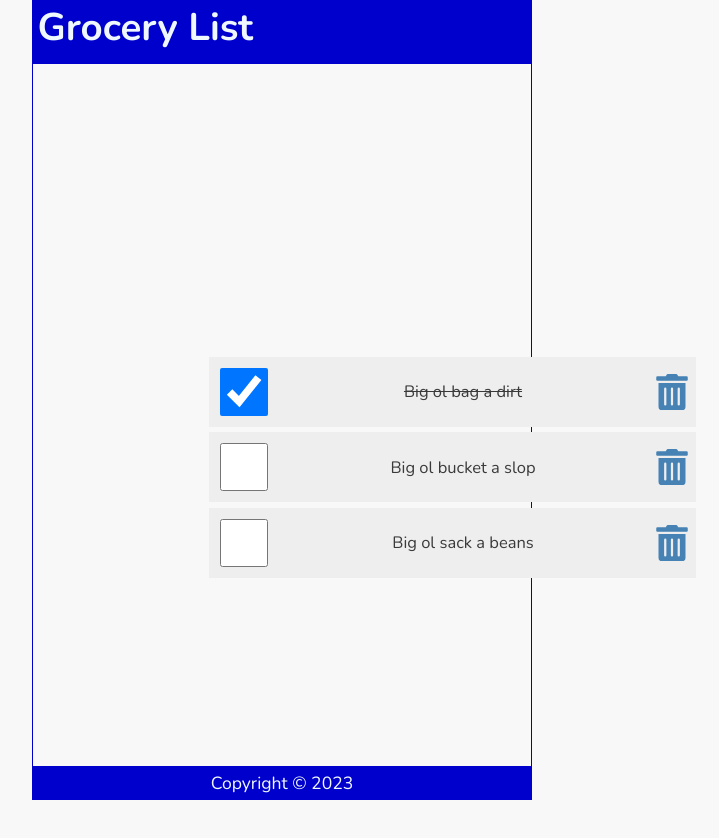
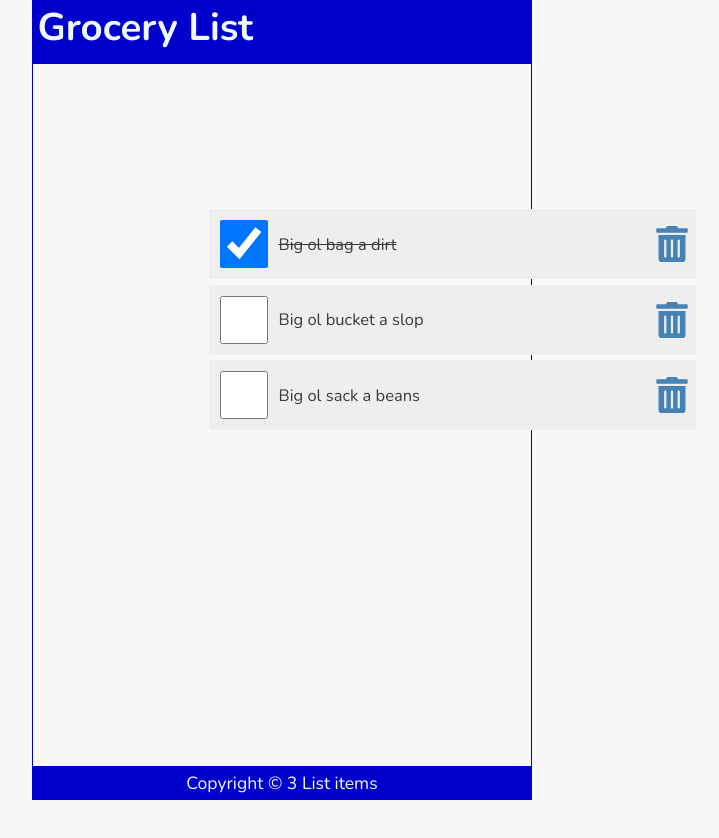
Before and after one commit to domjag/myapp01, a React (Create React App) app: page / in a window 1280 px wide. Shown: the top 838 px of the page, without its empty margins (358-1077 px from the left). Built offline with nearby package versions, Linux system fonts and the light colour scheme.

Commit message:
lesson 8

```diff
--- a/src/App.js
+++ b/src/App.js
@@ -1,18 +1,54 @@
-import './App.css'
+import './index.css'
 import Header from './Header'
 import Content from './Content'
 import Footer from './Footer'
+import { useState } from 'react'
 
 
 function App() {
+  const [items, setItems] = useState([
 
+      {
+          id: 1,
+          checked: true,
+          item: 'Big ol bag a dirt'
+      },
+      {
+          id: 2,
+          checked: false,
+          item: 'Big ol bucket a slop'
+      },
+      {
+          id: 3,
+          checked: false,
+          item: 'Big ol sack a beans'
+      }
+
+
+  ])
+
+      const handleCheck = (id) => {
+        const listItems = items.map((item) => item.id === id ? { ...item, checked: !item.checked} : item)
+        setItems(listItems)
+        localStorage.setItem('shoppinglist', JSON.stringify(listItems))
+      }
+
+      const handleDelete = (id) => {
+          const listItems = items.filter((item) => item.id !== id);
+          setItems(listItems);
+          localStorage.setItem('shoppinglist', JSON.stringify(listItems));
+      }
 
 
   return (
     <div className="App">
-      <Header />
-      <Content />
-      <Footer />
+      <Header title="Grocery List" />
+      <Content
+        items={items}
+        handleCheck={handleCheck}
+        handleDelete={handleDelete}
+        />
+         <Footer length={items.length}/>
     </div>
   );
 }
--- a/src/Content.js
+++ b/src/Content.js
@@ -1,71 +1,22 @@
 import React from 'react'
-import {useState} from 'react'
-import {FaTrashAlt, faTrashAlt} from 'react-icons/fa'
+
 import './assets/css/sass/themes/gogo.light.blueyale.scss';
+import ItemList from './ItemList';
 
 
-const Content = () => {
-    const [items, setItems] = useState([
-
-        {
-            id: 1,
-            checked: true,
-            item: 'Big ol bag a dirt'
-        },
-        {
-            id: 2,
-            checked: false,
-            item: 'Big ol bucket a slop'
-        },
-        {
-            id: 3,
-            checked: false,
-            item: 'Big ol sack a beans'
-        }
-
-
-    ])
-
-    const handleCheck = (id) => {
-       const listItems = items.map((item) => item.id === id ? { ...item, checked: !item.checked} : item)
-       setItems(listItems)
-       localStorage.setItem('shoppinglist', JSON.stringify(listItems))
-    }
-
-    const handleDelete = (id) => {
-        const listItems = items.filter((item) => item.id !== id);
-        setItems(listItems);
-        localStorage.setItem('shoppinglist', JSON.stringify(listItems));
-    }
-
+const Content = ({items, handleCheck, handleDelete}) => {
 
     return (
         <main>
             {items.length ? (
-                <ul>
-                    {items.map((item) => (
-                        <li className="item" key={item.id}>
-                            <input
-                                type="checkbox"
-                                onChange={() => handleCheck(item.id)}
-                                checked={item.checked}
-                            />
-                            <label
-                                style={(item.checked) ? { textDecoration: 'line-through' } : null}
-                                onDoubleClick={() => handleCheck(item.id)}
-                            >{item.item}</label>
-                            <FaTrashAlt
-                                onClick={() => handleDelete(item.id)}
-                                role="button"
-                                tabIndex="0"
-                            />
-                        </li>
-                    ))}
-                </ul>
+                <ItemList
+                    items={items}
+                    handleCheck={handleCheck}
+                    handleDelete={handleDelete}
+                    />
             ) : (
                 <p style={{ marginTop: '2rem' }}>Your list is empty.</p>
             )}
-
         </main>
     )
 }
--- a/src/Footer.js
+++ b/src/Footer.js
@@ -1,10 +1,10 @@
 import React from 'react'
 
-const Footer = () => {
-    const today = new Date();
+const Footer = ({length}) => {
+
   return (
     <footer>
-      Copyright &copy; {today.getFullYear()}
+      Copyright &copy; {length} List {length === 1 ? "item" : "items"}
     </footer>
   )
 }
--- a/src/Header.js
+++ b/src/Header.js
@@ -1,11 +1,15 @@
 import React from 'react'
 
-const Header = () => {
+const Header = ({title}) => {
   return (
     <header>
-      <h1>Grocery List</h1>
+      <h1>{title}</h1>
     </header>
   )
 }
 
+Header.defaultProps = {
+    title: "Default Title"
+}
+
 export default Header
--- /dev/null
+++ b/src/ItemList.js
@@ -0,0 +1,21 @@
+import React from 'react'
+import LineItem from './LineItem'
+
+
+const ItemList = ({items, handleCheck, handleDelete }) => {
+  return (
+    <ul>
+        {items.map((item) => (
+            <LineItem
+                key={item.id}
+                item={item}
+                handleCheck={handleCheck}
+                handleDelete={handleDelete}
+            />
+
+        ))}
+    </ul>
+  )
+}
+
+export default ItemList
--- /dev/null
+++ b/src/LineItem.js
@@ -0,0 +1,26 @@
+import React from 'react'
+import {FaTrashAlt} from 'react-icons/fa'
+
+const LineItem = ({item, handleCheck, handleDelete}) => {
+  return (
+    <li className="item" key={item.id}>
+        <input
+            type="checkbox"
+            onChange={() => handleCheck(item.id)}
+            checked={item.checked}
+        />
+        <label
+            style={(item.checked) ? { textDecoration: 'line-through' } : null}
+            onDoubleClick={() => handleCheck(item.id)}
+        >{item.item}</label>
+        <FaTrashAlt
+            onClick={() => handleDelete(item.id)}
+            role="button"
+            tabIndex="0"
+            aria-label={`Delete ${item.item}`}
+        />
+    </li>
+  )
+}
+
+export default LineItem
--- a/src/index.css
+++ b/src/index.css
@@ -44,7 +44,7 @@
   display: flex;
   flex-direction: column;
   flex-grow: 1;
-  justify-content: center;
+  justify-content: flex-start;
   align-items: center;
   overflow-y: auto;
 }
```
